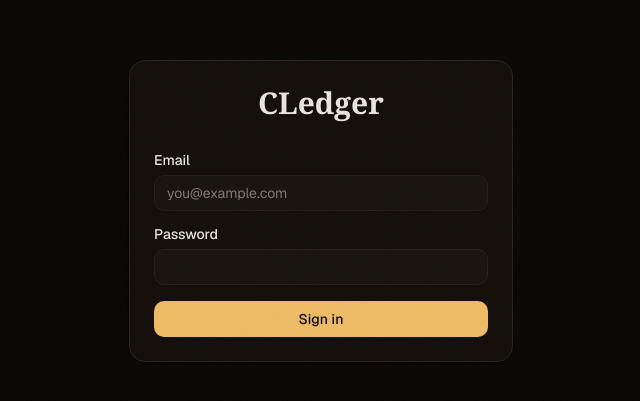
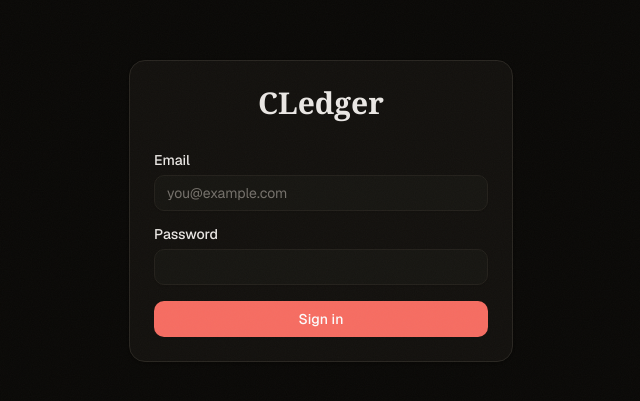
Before and after one commit to emillundstrm/cledger, a React (Vite) app in the folder frontend/: page /cledger/login in a window 1280 px wide. Shown: the part 189-590 px from the top of the page, without its empty margins (319-959 px from the left). Built offline with nearby package versions, Linux system fonts and the light colour scheme; a web font is replaced by a local one.

Commit message:
feat: new design

```diff
--- a/frontend/src/index.css
+++ b/frontend/src/index.css
@@ -49,71 +49,71 @@
 
 :root {
   --radius: 0.75rem;
-  --background: oklch(0.97 0.005 60);
-  --foreground: oklch(0.15 0.01 60);
+  --background: oklch(0.97 0.003 75);
+  --foreground: oklch(0.15 0.005 75);
   --card: oklch(1 0 0);
-  --card-foreground: oklch(0.15 0.01 60);
+  --card-foreground: oklch(0.15 0.005 75);
   --popover: oklch(1 0 0);
-  --popover-foreground: oklch(0.15 0.01 60);
-  --primary: oklch(0.45 0.08 60);
-  --primary-foreground: oklch(0.985 0.005 60);
-  --secondary: oklch(0.93 0.008 60);
-  --secondary-foreground: oklch(0.25 0.01 60);
-  --muted: oklch(0.93 0.008 60);
-  --muted-foreground: oklch(0.50 0.01 60);
-  --accent: oklch(0.93 0.008 60);
-  --accent-foreground: oklch(0.25 0.01 60);
+  --popover-foreground: oklch(0.15 0.005 75);
+  --primary: oklch(0.55 0.18 27);
+  --primary-foreground: oklch(0.99 0 0);
+  --secondary: oklch(0.93 0.005 75);
+  --secondary-foreground: oklch(0.25 0.005 75);
+  --muted: oklch(0.93 0.005 75);
+  --muted-foreground: oklch(0.50 0.005 75);
+  --accent: oklch(0.93 0.005 75);
+  --accent-foreground: oklch(0.25 0.005 75);
   --destructive: oklch(0.577 0.245 27.325);
-  --border: oklch(0.88 0.01 60);
-  --input: oklch(0.88 0.01 60);
-  --ring: oklch(0.60 0.08 60);
-  --chart-1: oklch(0.62 0.16 45);
-  --chart-2: oklch(0.60 0.10 160);
-  --chart-3: oklch(0.55 0.08 230);
-  --chart-4: oklch(0.75 0.14 85);
-  --chart-5: oklch(0.65 0.12 25);
-  --sidebar: oklch(0.96 0.005 60);
-  --sidebar-foreground: oklch(0.15 0.01 60);
-  --sidebar-primary: oklch(0.45 0.08 60);
-  --sidebar-primary-foreground: oklch(0.985 0.005 60);
-  --sidebar-accent: oklch(0.93 0.008 60);
-  --sidebar-accent-foreground: oklch(0.25 0.01 60);
-  --sidebar-border: oklch(0.88 0.01 60);
-  --sidebar-ring: oklch(0.60 0.08 60);
+  --border: oklch(0.88 0.005 75);
+  --input: oklch(0.88 0.005 75);
+  --ring: oklch(0.55 0.15 27);
+  --chart-1: oklch(0.62 0.17 27);
+  --chart-2: oklch(0.62 0.10 160);
+  --chart-3: oklch(0.55 0.08 250);
+  --chart-4: oklch(0.72 0.14 85);
+  --chart-5: oklch(0.58 0.12 330);
+  --sidebar: oklch(0.96 0.003 75);
+  --sidebar-foreground: oklch(0.15 0.005 75);
+  --sidebar-primary: oklch(0.55 0.18 27);
+  --sidebar-primary-foreground: oklch(0.99 0 0);
+  --sidebar-accent: oklch(0.93 0.005 75);
+  --sidebar-accent-foreground: oklch(0.25 0.005 75);
+  --sidebar-border: oklch(0.88 0.005 75);
+  --sidebar-ring: oklch(0.55 0.15 27);
 }
 
 .dark {
-  --background: oklch(0.13 0.01 60);
-  --foreground: oklch(0.92 0.01 70);
-  --card: oklch(0.17 0.012 60);
-  --card-foreground: oklch(0.92 0.01 70);
-  --popover: oklch(0.17 0.012 60);
-  --popover-foreground: oklch(0.92 0.01 70);
-  --primary: oklch(0.82 0.12 80);
-  --primary-foreground: oklch(0.13 0.01 60);
-  --secondary: oklch(0.22 0.012 60);
-  --secondary-foreground: oklch(0.88 0.01 70);
-  --muted: oklch(0.22 0.012 60);
-  --muted-foreground: oklch(0.58 0.015 60);
-  --accent: oklch(0.22 0.012 60);
-  --accent-foreground: oklch(0.88 0.01 70);
+  --background: oklch(0.14 0.005 75);
+  --foreground: oklch(0.93 0.005 75);
+  --card: oklch(0.18 0.007 75);
+  --card-foreground: oklch(0.93 0.005 75);
+  --popover: oklch(0.18 0.007 75);
+  --popover-foreground: oklch(0.93 0.005 75);
+  --primary: oklch(0.70 0.17 27);
+  --primary-foreground: oklch(0.99 0 0);
+  --secondary: oklch(0.22 0.007 75);
+  --secondary-foreground: oklch(0.90 0.005 75);
+  --muted: oklch(0.22 0.007 75);
+  --muted-foreground: oklch(0.55 0.01 75);
+  --accent: oklch(0.22 0.007 75);
+  --accent-foreground: oklch(0.90 0.005 75);
   --destructive: oklch(0.704 0.191 22.216);
-  --border: oklch(0.26 0.015 60);
-  --input: oklch(0.24 0.015 60);
-  --ring: oklch(0.70 0.10 80);
-  --chart-1: oklch(0.62 0.16 45);
-  --chart-2: oklch(0.60 0.10 160);
-  --chart-3: oklch(0.55 0.08 230);
-  --chart-4: oklch(0.75 0.14 85);
-  --chart-5: oklch(0.65 0.12 25);
-  --sidebar: oklch(0.15 0.01 60);
-  --sidebar-foreground: oklch(0.92 0.01 70);
-  --sidebar-primary: oklch(0.82 0.12 80);
-  --sidebar-primary-foreground: oklch(0.13 0.01 60);
-  --sidebar-accent: oklch(0.22 0.012 60);
-  --sidebar-accent-foreground: oklch(0.88 0.01 70);
-  --sidebar-border: oklch(0.26 0.015 60);
-  --sidebar-ring: oklch(0.70 0.10 80);
+  --border: oklch(0.27 0.01 75);
+  --input: oklch(0.25 0.01 75);
+  --ring: oklch(0.65 0.15 27);
+  --chart-1: oklch(0.65 0.17 27);
+  --chart-2: oklch(0.62 0.10 160);
+  --chart-3: oklch(0.55 0.08 250);
+  --chart-4: oklch(0.72 0.14 85);
+  --chart-5: oklch(0.58 0.12 330);
+  --sidebar: oklch(0.16 0.005 75);
+  --sidebar-foreground: oklch(0.93 0.005 75);
+  --sidebar-primary: oklch(0.70 0.17 27);
+  --sidebar-primary-foreground: oklch(0.99 0 0);
+  --sidebar-accent: oklch(0.22 0.007 75);
+  --sidebar-accent-foreground: oklch(0.90 0.005 75);
+  --sidebar-border: oklch(0.27 0.01 75);
+  --sidebar-ring: oklch(0.65 0.15 27);
 }
 
 @layer base {
--- a/frontend/src/pages/SessionsPage.tsx
+++ b/frontend/src/pages/SessionsPage.tsx
@@ -271,12 +271,12 @@ function CalendarView({ sessions }: { sessions: Session[] }) {
                                     <div
                                         key={cellKey}
                                         data-testid={`calendar-cell-${cellKey}`}
-                                        className={`min-h-18 rounded-lg p-1.5 text-xs transition-colors ${
+                                        className={`min-h-18 rounded-lg border p-1.5 text-xs transition-colors ${
                                             isToday
-                                                ? "ring-1 ring-primary bg-primary/8"
-                                                : "bg-card/50"
+                                                ? "ring-1 ring-primary bg-primary/8 border-primary/30"
+                                                : "border-border/60"
                                         } ${
-                                            daySessions ? "bg-accent/40" : ""
+                                            daySessions ? "bg-card" : ""
                                         }`}
                                     >
                                         <div className={`text-right text-[10px] mb-1 ${
@@ -292,7 +292,7 @@ function CalendarView({ sessions }: { sessions: Session[] }) {
                                                 title={`${session.types.map(capitalize).join(", ")}${session.venue ? ` @ ${session.venue}` : ""}`}
                                             >
                                                 {session.venue && (
-                                                    <div className="text-[10px] text-muted-foreground truncate">
+                                                    <div className="text-[10px] text-foreground/60 truncate">
                                                         {session.venue}
                                                     </div>
                                                 )}
@@ -300,7 +300,7 @@ function CalendarView({ sessions }: { sessions: Session[] }) {
                                                     {session.types.map((type) => (
                                                         <span
                                                             key={type}
-                                                            className="inline-block rounded-full bg-secondary px-1.5 text-[10px] font-medium text-secondary-foreground"
+                                                            className="inline-block rounded-full bg-primary/15 px-1.5 text-[10px] font-medium text-primary"
                                                         >
                                                             {SESSION_TYPE_ABBREV[type] ?? type.charAt(0).toUpperCase()}
                                                         </span>
```
Also changed, not shown: 2 other files (tests, documents, lock files or other folders).
